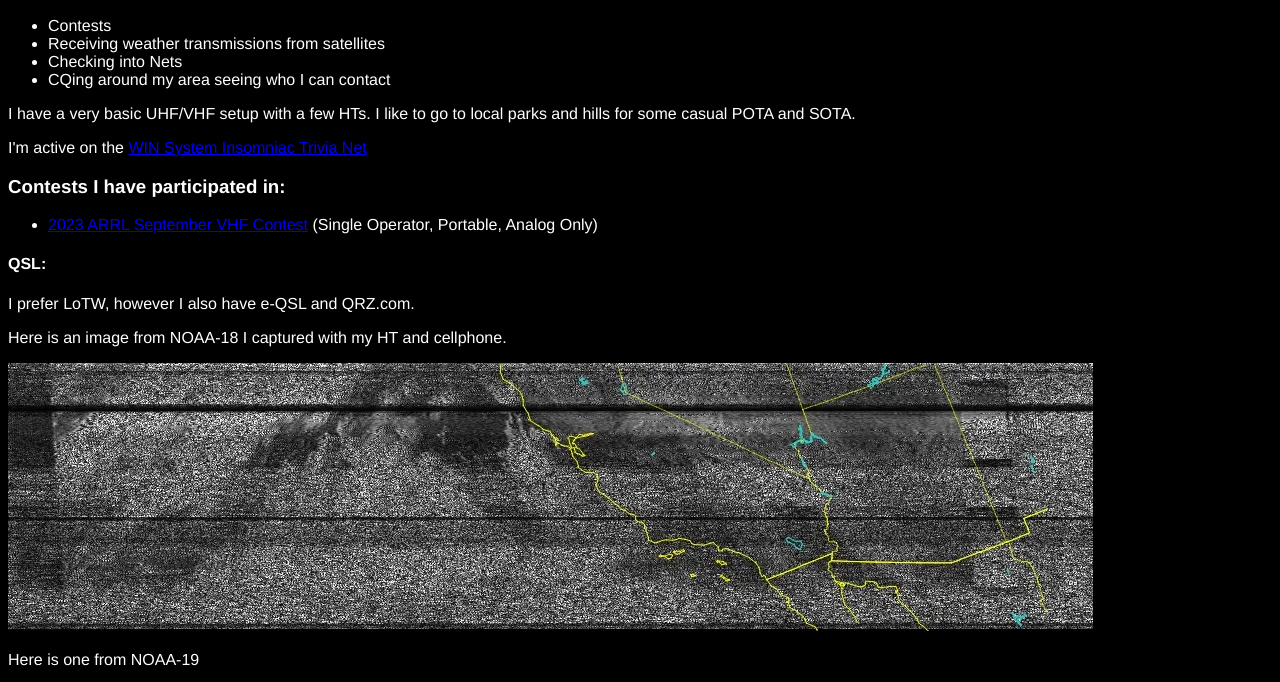
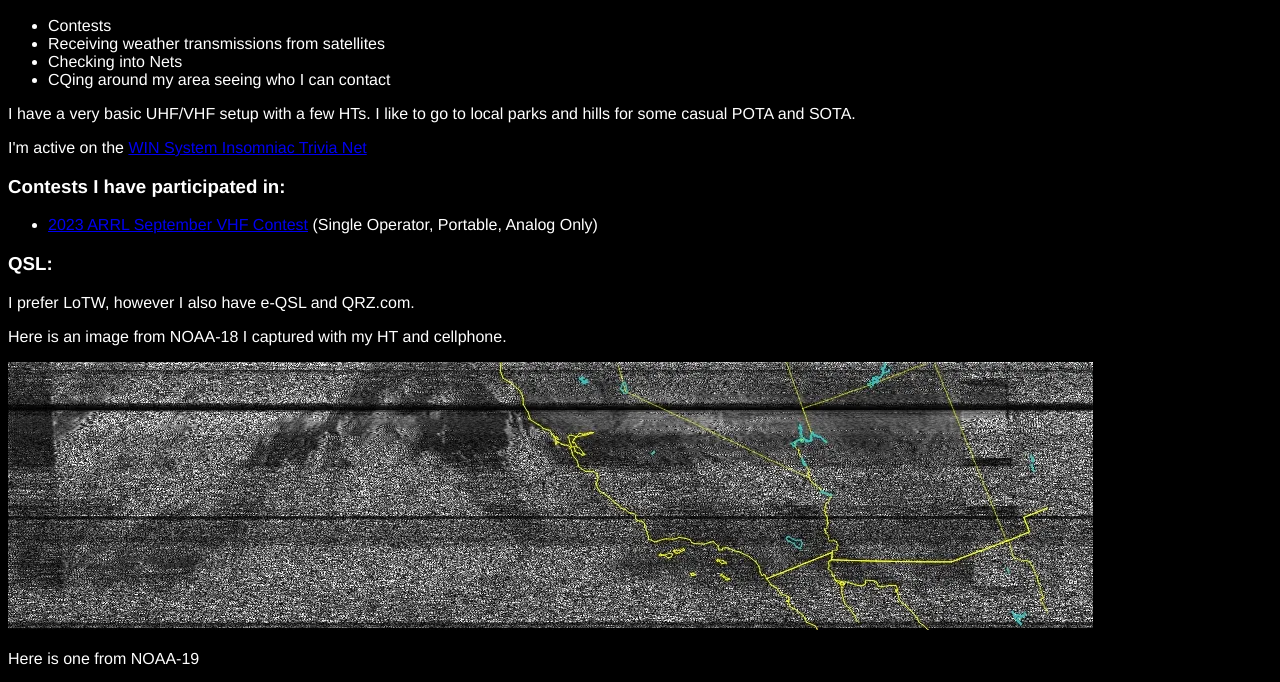
Before and after one commit to ehickox/qsl-dot-net, a plain HTML site: page index.html in a window 1280 px wide. Shown: the part 111-793 px from the top of the page. Drawn offline with Linux system fonts and the light colour scheme.

```diff
--- a/index.html
+++ b/index.html
@@ -30,7 +30,7 @@
                 <li><a href="https://contests.arrl.org/rawscores.php?cn=sepvhf">2023 ARRL September VHF Contest</a> (Single Operator, Portable, Analog Only)</li>
             </ul>
         </p>
-        <h4>QSL: </h4>
+        <h3>QSL: </h3>
         <p>
             I prefer LoTW, however I also have e-QSL and QRZ.com.
         </p>
```
